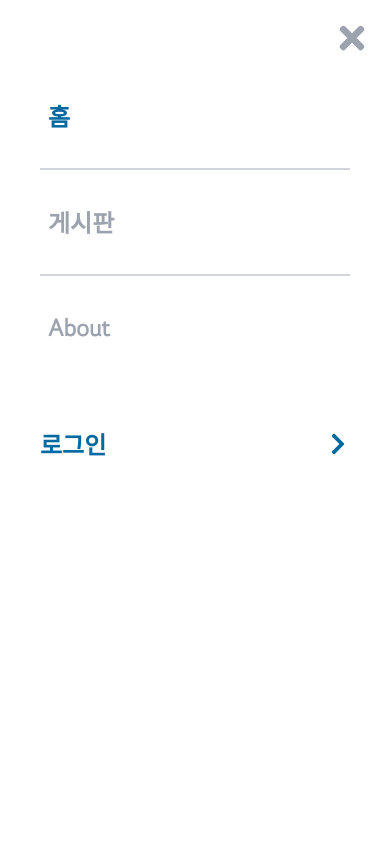
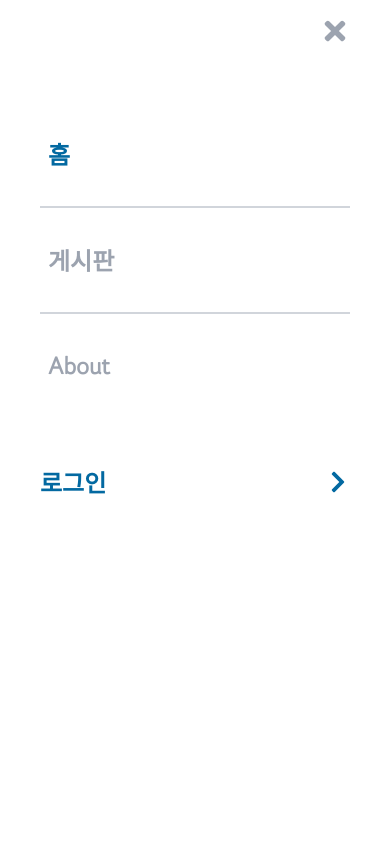
Before and after one commit to Gun-E/GunSiteFront, a Next.js app: page / in a window 390 px wide. Both pictures are taken after a click on the button "메뉴 토글". Shown: the top 844 px of the page. Built offline with nearby package versions, Linux system fonts and the light colour scheme.

Commit message:
feat : 프론트 엔드 개발

```diff
--- a/src/components/Header.tsx
+++ b/src/components/Header.tsx
@@ -78,18 +78,19 @@ const Header = () => {
                     )}
                 </div>
 
-                <div className="md:hidden">
+                <div className="md:hidden flex">
                     <button onClick={toggleMenu} aria-label="메뉴 토글" className="text-gray-400">
                         <FaBars className="text-2xl"/>
                     </button>
                 </div>
 
                 <div className={`${styles.menuButton} ${isMenuOpen ? styles.menuButtonOpen : ''}`}>
-                    <div className="flex flex-col items-start py-16 px-10 relative w-full">
-                        <button onClick={toggleMenu} className="text-gray-400 absolute right-5 top-5">
-                            <FaTimes className="text-4xl"/>
+                    <div className={styles.menuCloseButton}>
+                        <button onClick={toggleMenu} className="font-bold text-xl text-gray-400">
+                            <FaTimes className="text-3xl"/>
                         </button>
-
+                    </div>
+                    <div className="flex flex-col items-start py-10 px-10 relative w-full">
                         <Link
                             href="/"
                             className={`text-gray-400 text-2xl hover:text-sky-700 font-semibold ${pathname === '/' ? 'text-sky-700' : ''} border-b-2 py-9 border-gray-300 w-full`}
@@ -130,7 +131,7 @@ const Header = () => {
                                 onClick={toggleMenu}
                             >
                                 <span>로그인</span>
-                                <FaChevronRight />
+                                <FaChevronRight/>
                             </Link>
                         )}
                     </div>
--- a/src/styles/Header.module.css
+++ b/src/styles/Header.module.css
@@ -44,3 +44,10 @@
     opacity: 1;
     pointer-events: auto;
 }
+.menuCloseButton {
+    width: 100%;
+    padding: 16px 2.5rem;
+    display: flex;
+    justify-content: end;
+    align-items: center;
+}
```
